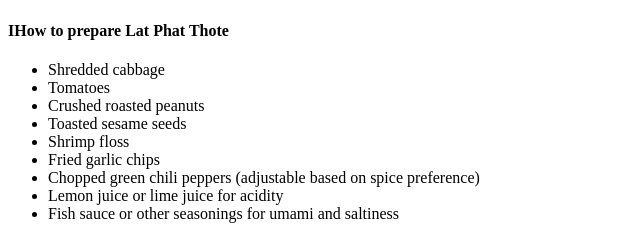
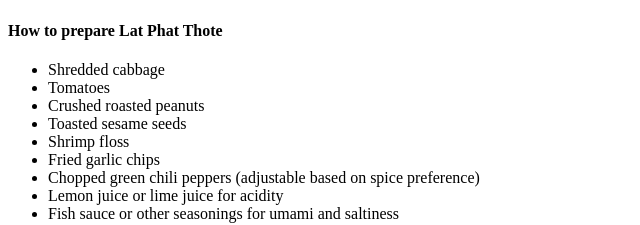
Before and after one commit to TheikdiSann/Recipes, a plain HTML site: page recipes/latphatthoteRecipe.html in a window 1280 px wide. Shown: the part 443-668 px from the top of the page, 0-640 px from the left. Drawn offline with Linux system fonts and the light colour scheme.

Commit message:
Fix spelling error in latphatthote.html

```diff
--- a/recipes/latphatthoteRecipe.html
+++ b/recipes/latphatthoteRecipe.html
@@ -11,7 +11,7 @@
     <img src="../image/latphtthote.jpeg" alt="latpahtthote photo" height="360" width="360">
 
     <!--Ingredients and how to cook-->
-    <h4>IHow to prepare Lat Phat Thote</h4>
+    <h4>How to prepare Lat Phat Thote</h4>
     <ul>
         <li>Shredded cabbage</li>
         <li>Tomatoes</li>
```
